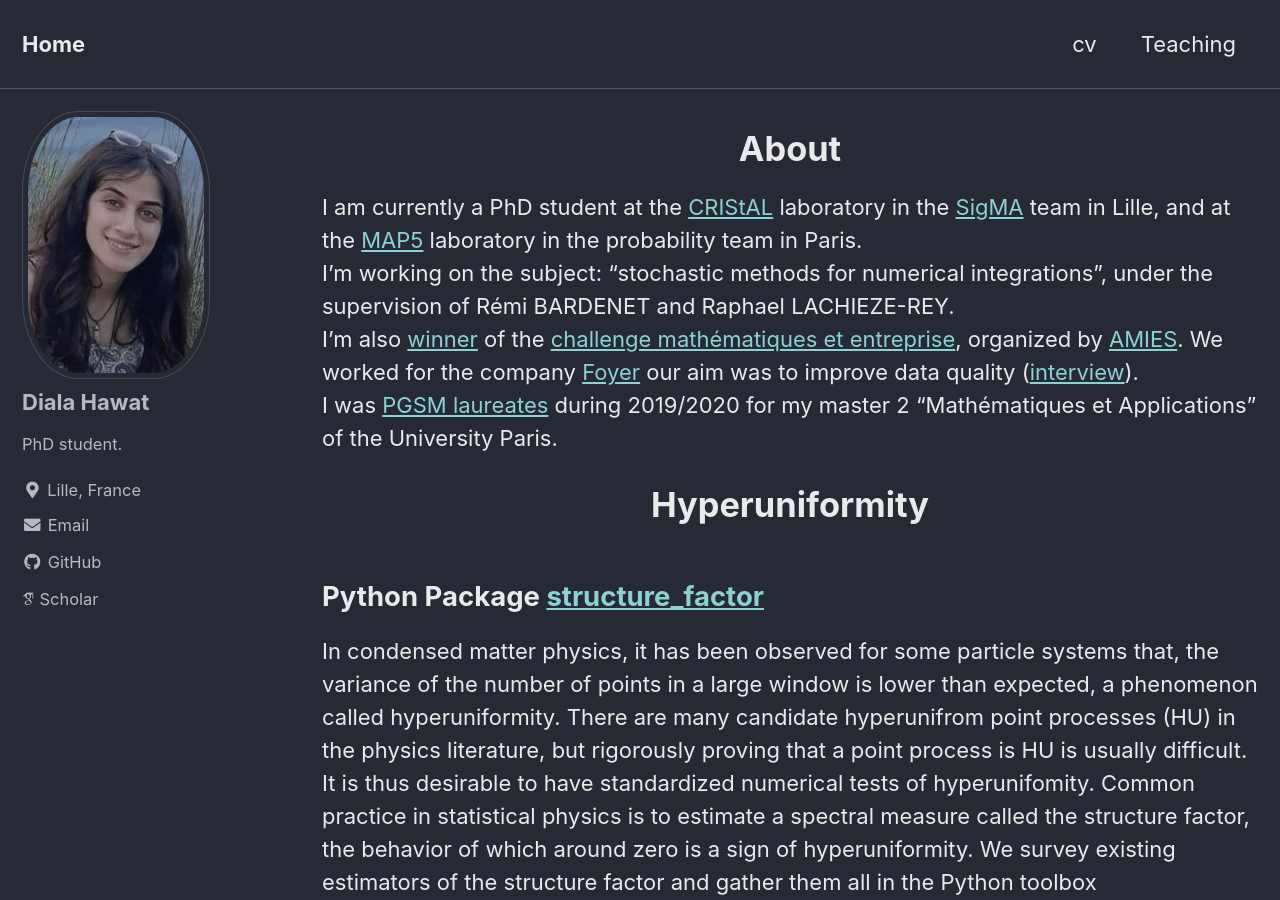
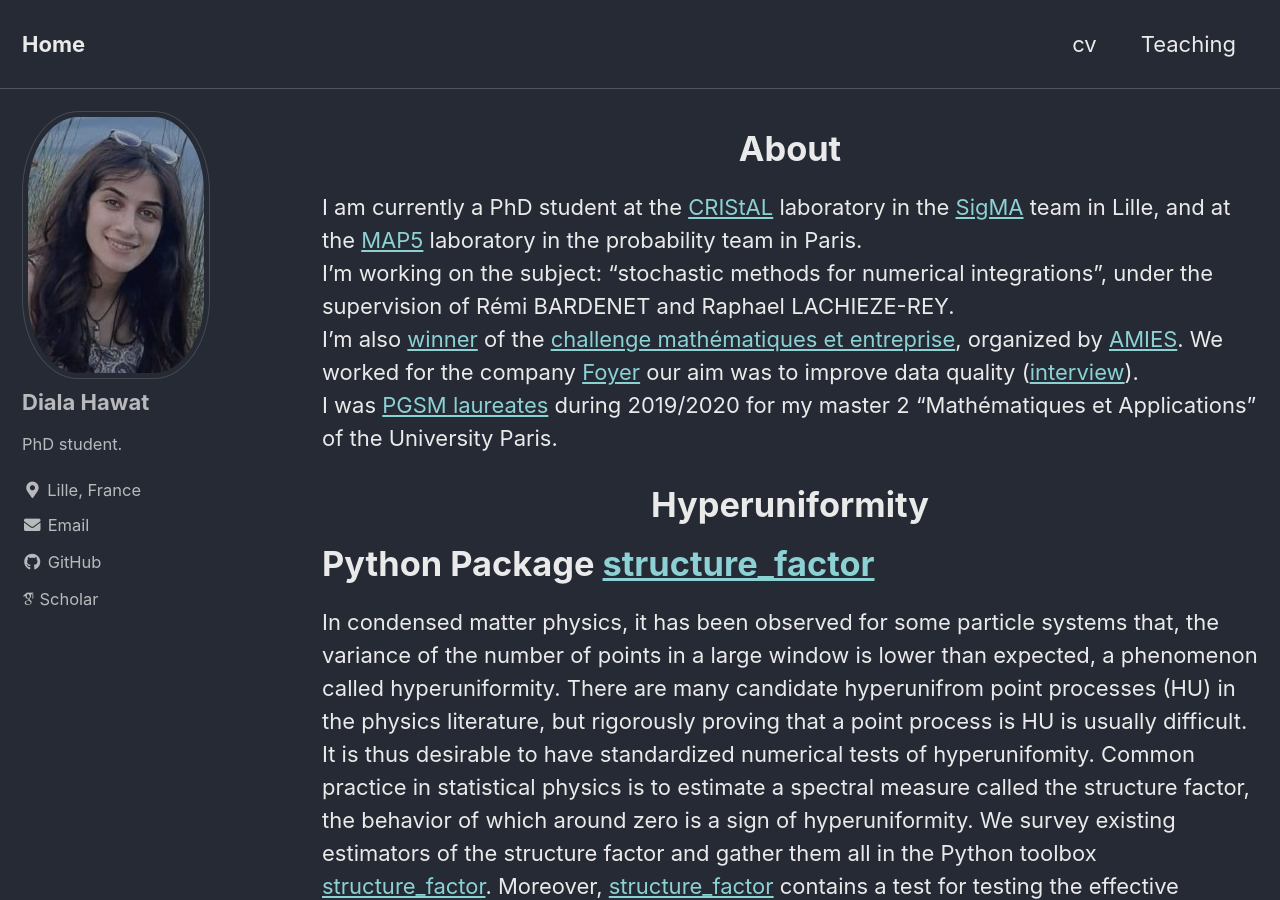
Before and after one commit to dhawat/dhawat.github.io, a Jekyll site: the page built from index.md, in a window 1280 px wide and 900 px high. Built offline with Jekyll 4.4.1, drawn with Linux system fonts in a browser that asks for light colours; cached includes are drawn as plain includes; nearby versions of some CDN libraries; some web fonts are replaced.

Commit message:
update homepage

```diff
--- a/index.md
+++ b/index.md
@@ -13,7 +13,7 @@
 
 <center> <h1>Hyperuniformity </h1> </center>
 
-## Python Package [structure_factor](https://github.com/For-a-few-DPPs-more/structure-factor)
+# Python Package [structure_factor](https://github.com/For-a-few-DPPs-more/structure-factor)
 
 In condensed matter physics, it has been observed for some particle systems that, the variance of the number of points in a large window is lower than expected, a phenomenon called hyperuniformity.
 There are many candidate hyperunifrom point processes (HU) in the physics literature, but rigorously proving that a point process is HU is usually difficult. It is thus desirable to have standardized numerical tests of hyperunifomity. Common practice in statistical physics is to estimate a spectral measure called the structure factor, the behavior of which around zero is a sign of hyperuniformity.
```
Also changed, not shown: 2 other files.
